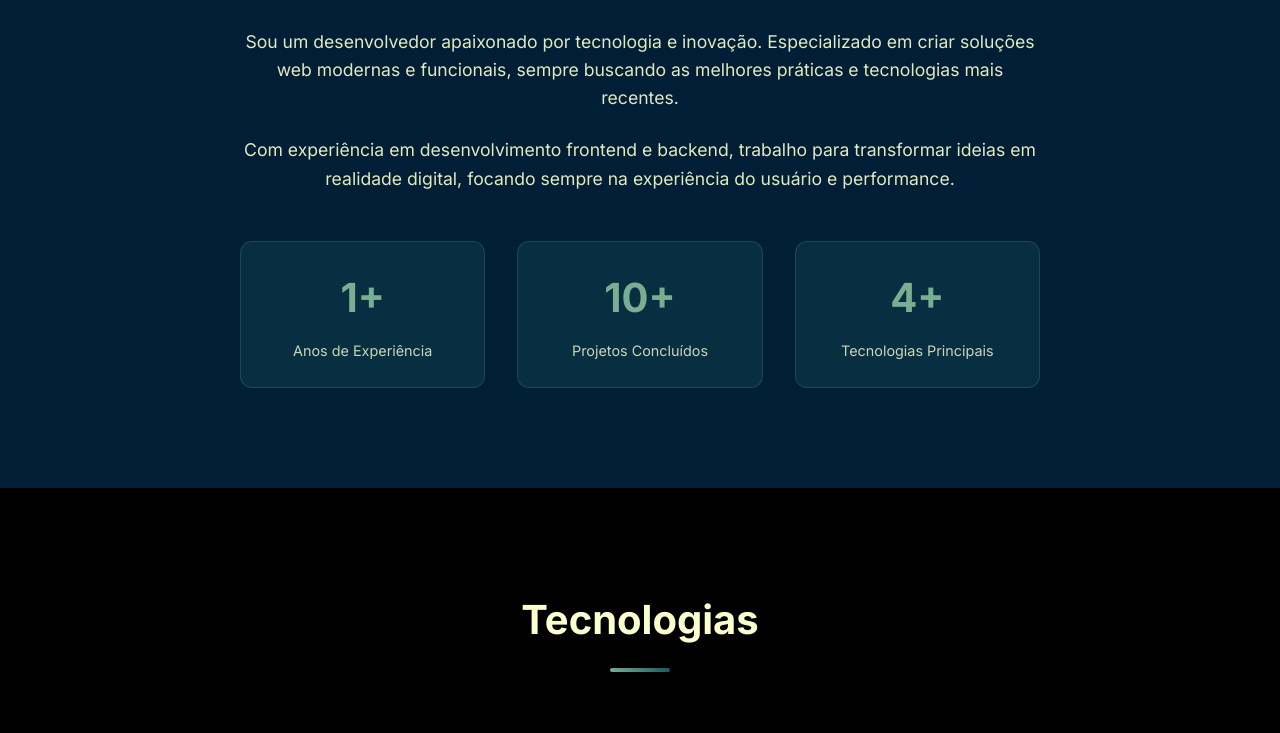
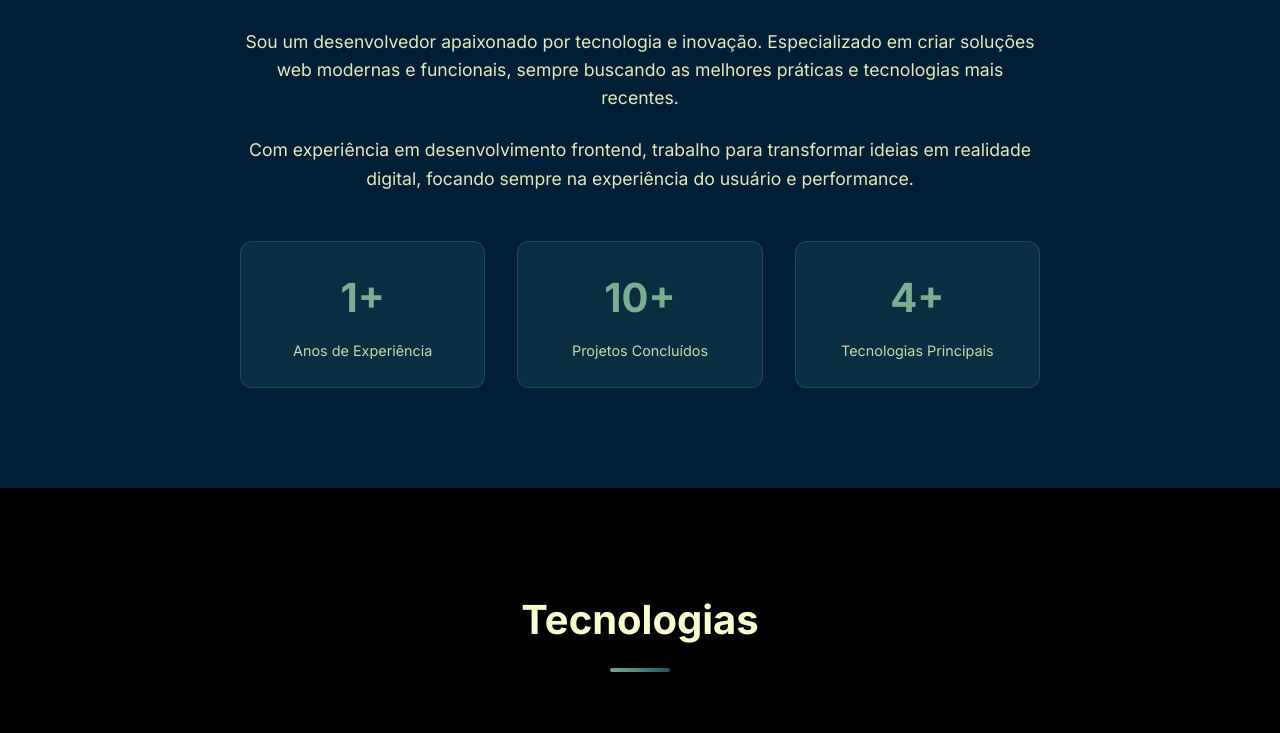
Before and after one commit to Rmotadev/portifolio, a plain HTML site: page index.html in a window 1280 px wide. Shown: the part 1020-1753 px from the top of the page. Drawn offline with Linux system fonts and the light colour scheme.

Commit message:
alteração na descrição

```diff
--- a/index.html
+++ b/index.html
@@ -67,7 +67,7 @@
                         sempre buscando as melhores práticas e tecnologias mais recentes.
                     </p>
                     <p class="about-description">
-                        Com experiência em desenvolvimento frontend e backend,
+                        Com experiência em desenvolvimento frontend,
                         trabalho para transformar ideias em realidade digital,
                         focando sempre na experiência do usuário e performance.
                     </p>
```
